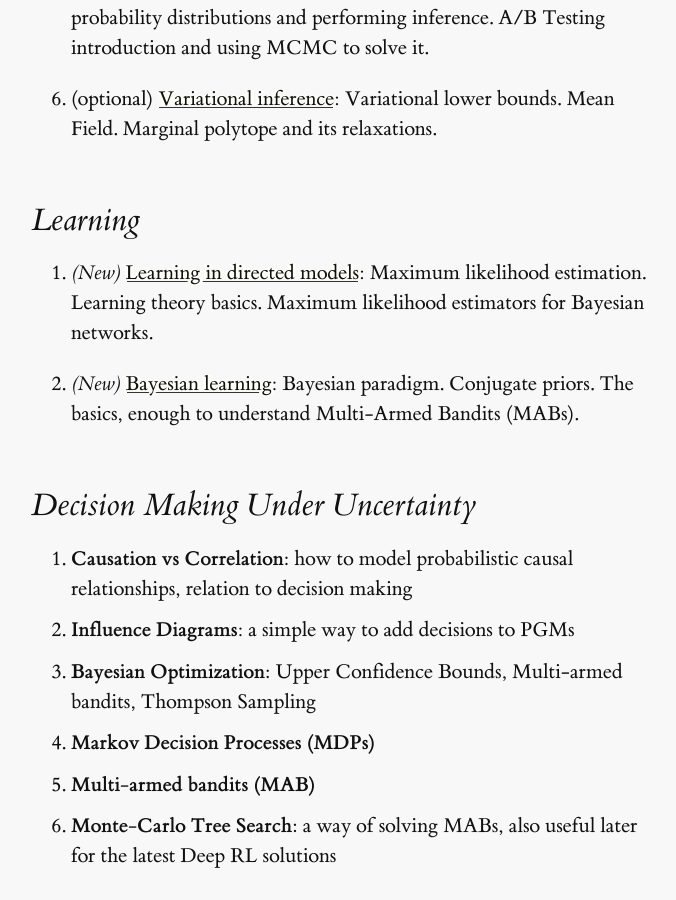
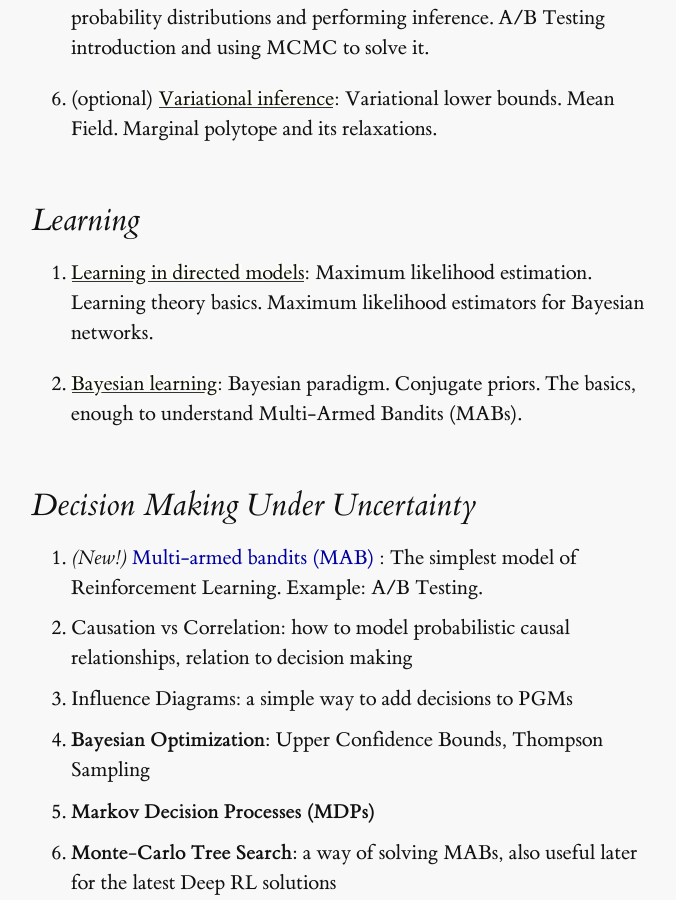
Before and after one commit to compthinking/RLCourseNotes, a Jekyll site: the page built from index.md, in a window 1280 px wide and 900 px high, scrolled down 2459 px. Shown: the whole window, without its empty margins (129-805 px from the left). Built offline with Jekyll 4.4.1, drawn with Linux system fonts in a browser that asks for light colours.

Commit message:
index for MAB

```diff
--- a/index.md
+++ b/index.md
@@ -57,16 +57,16 @@ More practical applications of these methods are used regularly in areas such as
 
 ## Learning
 
-1. *(New)* [Learning in directed models](learning/directed/): Maximum likelihood estimation. Learning theory basics. Maximum likelihood estimators for Bayesian networks.
+1. [Learning in directed models](learning/directed/): Maximum likelihood estimation. Learning theory basics. Maximum likelihood estimators for Bayesian networks.
 
-4. *(New)* [Bayesian learning](learning/bayesian/): Bayesian paradigm. Conjugate priors. The basics, enough to understand Multi-Armed Bandits (MABs).
+4. [Bayesian learning](learning/bayesian/): Bayesian paradigm. Conjugate priors. The basics, enough to understand Multi-Armed Bandits (MABs).
 
 ## Decision Making Under Uncertainty
-1. **Causation vs Correlation:** how to model probabilistic causal relationships, relation to decision making
-1. **Influence Diagrams**: a simple way to add decisions to PGMs
-1. **Bayesian Optimization:** Upper Confidence Bounds, Multi-armed bandits, Thompson Sampling
+1. *(New!)* [Multi-armed bandits (MAB)](decision/MultiArmedBandits/) : The simplest model of Reinforcement Learning. Example: A/B Testing.
+1. Causation vs Correlation: how to model probabilistic causal relationships, relation to decision making
+1. Influence Diagrams: a simple way to add decisions to PGMs
+1. **Bayesian Optimization:** Upper Confidence Bounds, Thompson Sampling
 1. **Markov Decision Processes (MDPs)**
-1. **Multi-armed bandits (MAB)**
 1. **Monte-Carlo Tree Search:** a way of solving MABs, also useful later for the latest Deep RL solutions
 
 ## Deep Reinforcement Learning
```
